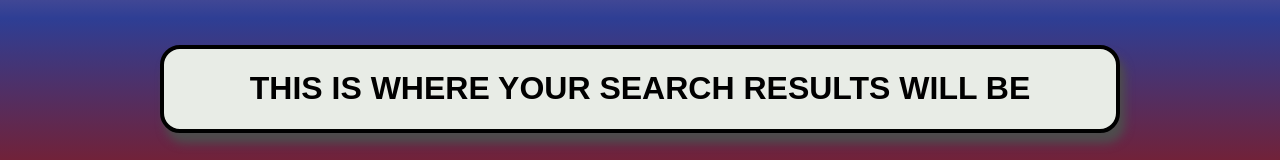
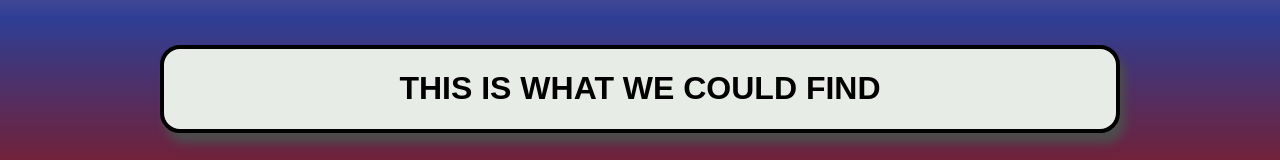
Before and after one commit to huiylu/P3-client-1, a React (Create React App) app: page /searchresults in a window 1280 px wide. Shown: the part 176-336 px from the top of the page. Built offline with nearby package versions, Linux system fonts and the light colour scheme.

Commit message:
styling edits

```diff
--- a/src/components/pages/SearchResults.js
+++ b/src/components/pages/SearchResults.js
@@ -20,7 +20,7 @@ const SearchResults = (props) => {
         <div className="container">
             {/* <h1>THIS IS WHERE YOUR SEARCH RESULTS WILL BE</h1> */}
             <div className="inner-container">
-                <h1>THIS IS WHERE YOUR SEARCH RESULTS WILL BE</h1>
+                <h1>THIS IS WHAT WE COULD FIND</h1>
                 {/* <li className="song-card">This is the song card.</li> */}
                 {/* <PlaylistCard songList={songList} /> */}
                 <SongSearch songList={songList} />
--- a/src/components/partials/PlaylistCard.js
+++ b/src/components/partials/PlaylistCard.js
@@ -5,7 +5,7 @@ const PlaylistCard = (props) => {
         playlistList = props.playlists.map((pl, i) => {
             return (
             <li className="playlist-card">
-                This is the playlist card.
+                This is playlist:
                 <h4 key={i}>{pl.title}</h4>
                 <button onClick={(e) => props.deletePlaylist}>Delete Playlist</button>
             </li>
```
